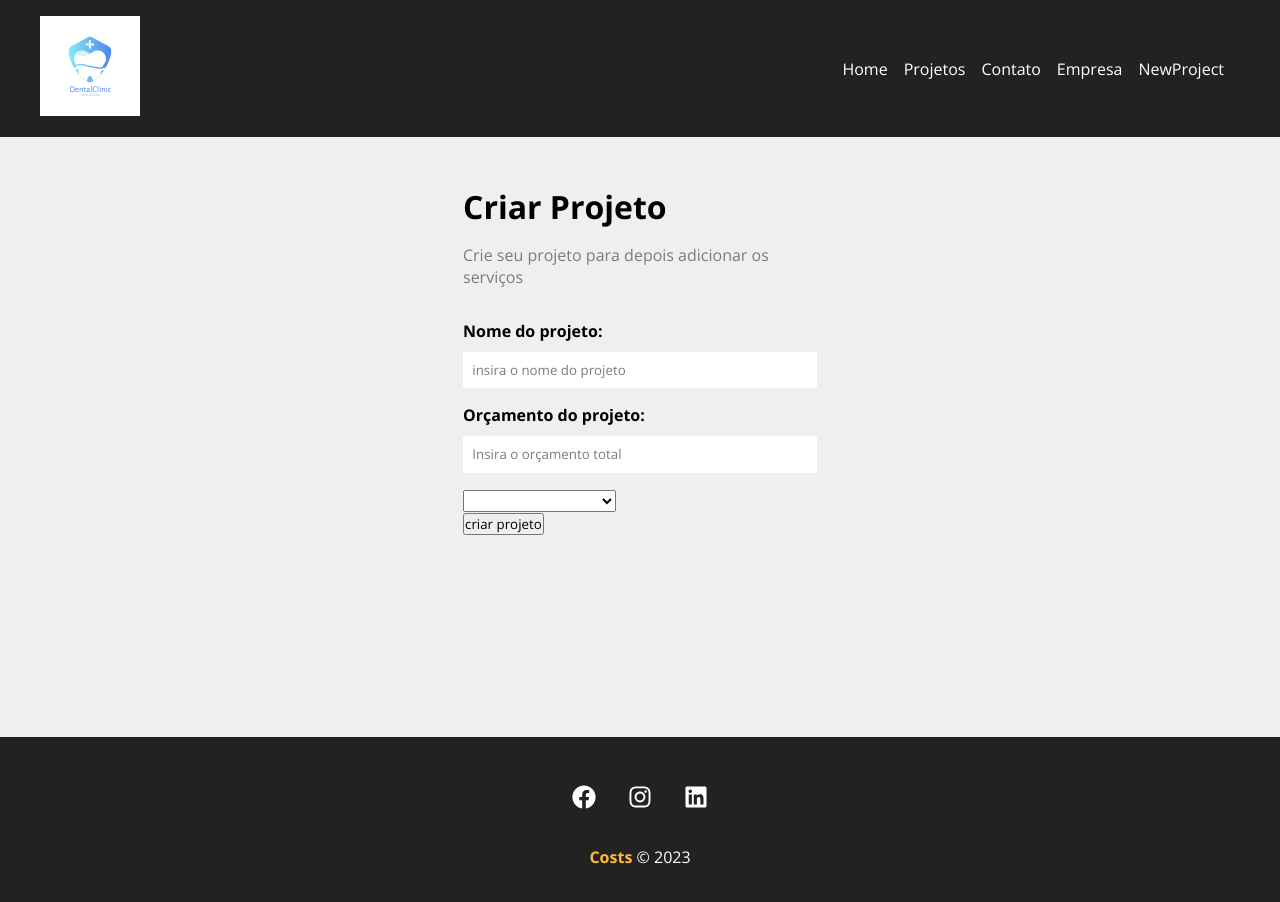
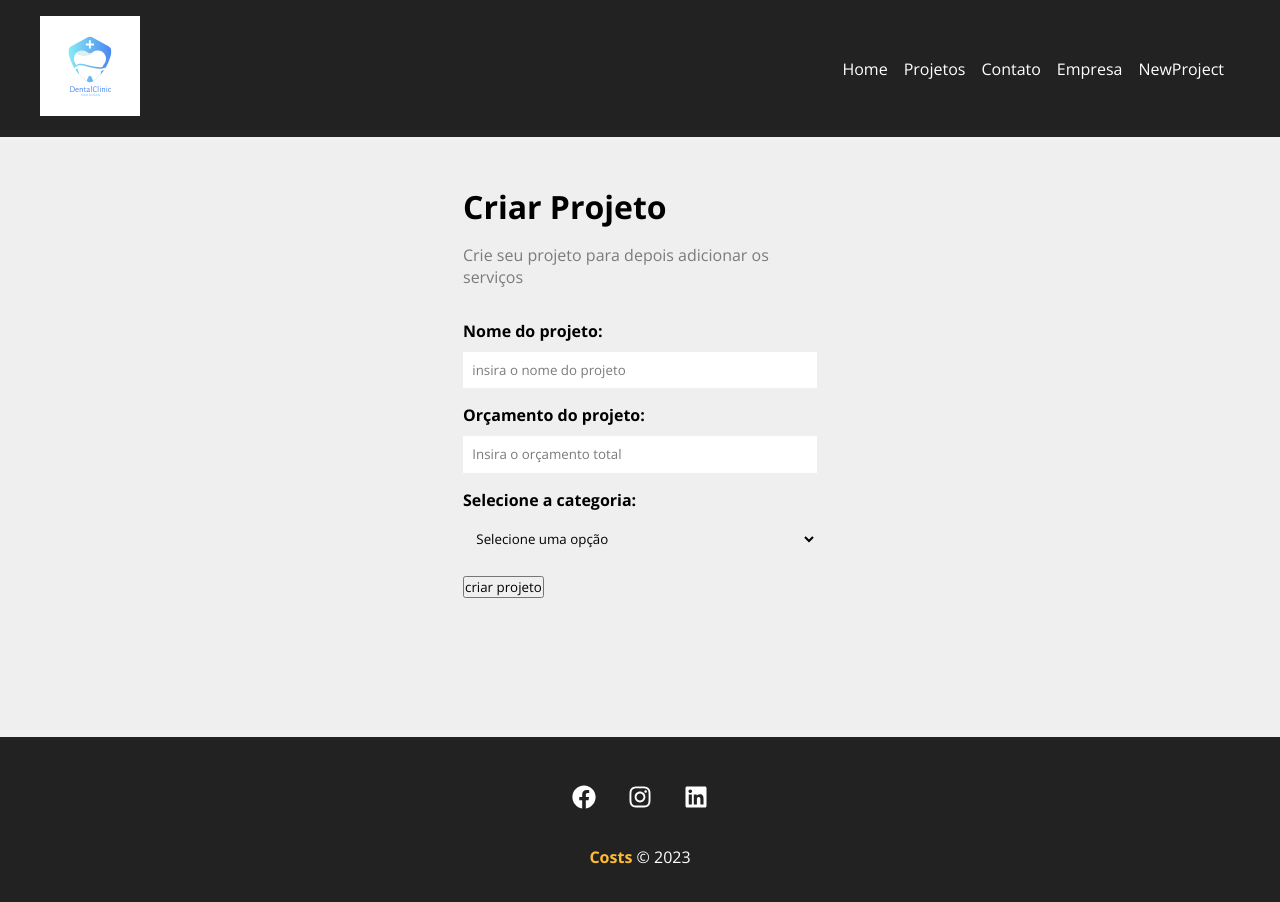
Before and after one commit to devlucasjac/costsreact, a React (Create React App) app: page /newProject in a window 1280 px wide. Shown: the top 902 px of the page. Built offline with nearby package versions, Linux system fonts and the light colour scheme.

Commit message:
componente select criado

```diff
--- a/src/components/form/select.js
+++ b/src/components/form/select.js
@@ -1,5 +1,19 @@
-function Select() {
-  return <div></div>;
+import styles from "./select.module.css";
+
+function Select({ text, name, options, handleOnChenge, value }) {
+  return (
+    <div className={styles.form_control}>
+      <label htmlFor={name}>{text}</label>
+      <select name={name} id={name} onChange={handleOnChenge} value={value}>
+        <option>Selecione uma opção</option>
+        {options.map((op, i) => (
+          <option value={op} id={i}>
+            {op}
+          </option>
+        ))}
+      </select>
+    </div>
+  );
 }
 
 export default Select;
--- a/src/components/form/select.module.css
+++ b/src/components/form/select.module.css
@@ -0,0 +1,16 @@
+.form_control {
+  display: flex;
+  flex-direction: column;
+  margin-bottom: 1em;
+}
+
+.form_control label {
+  margin-bottom: 0.6em;
+  font-weight: bold;
+}
+
+.form_control select {
+  padding: 0.7em;
+  border-radius: 0;
+  border: none;
+}
--- a/src/components/project/ProjectForm.js
+++ b/src/components/project/ProjectForm.js
@@ -1,6 +1,7 @@
 import styles from "./ProjectForm.module.css";
 
 import Input from "../form/input";
+import Select from "../form/select";
 
 function ProjectForm() {
   function Conta(e) {
@@ -8,6 +9,9 @@ function ProjectForm() {
     console.log("2");
     return 2;
   }
+
+  const ops = ["ola", "ted", "tef", "selic"];
+
   return (
     <form className={styles.form}>
       <Input
@@ -22,11 +26,7 @@ function ProjectForm() {
         name="budget"
         placeholder="Insira o orçamento total"
       />
-      <div>
-        <select name="category_id">
-          <option disabled>Selecione a categoria</option>
-        </select>
-      </div>
+      <Select name="category_id" text="Selecione a categoria:" options={ops} />
       <div>
         <input type="submit" value="criar projeto" onClick={Conta} />
       </div>
```
